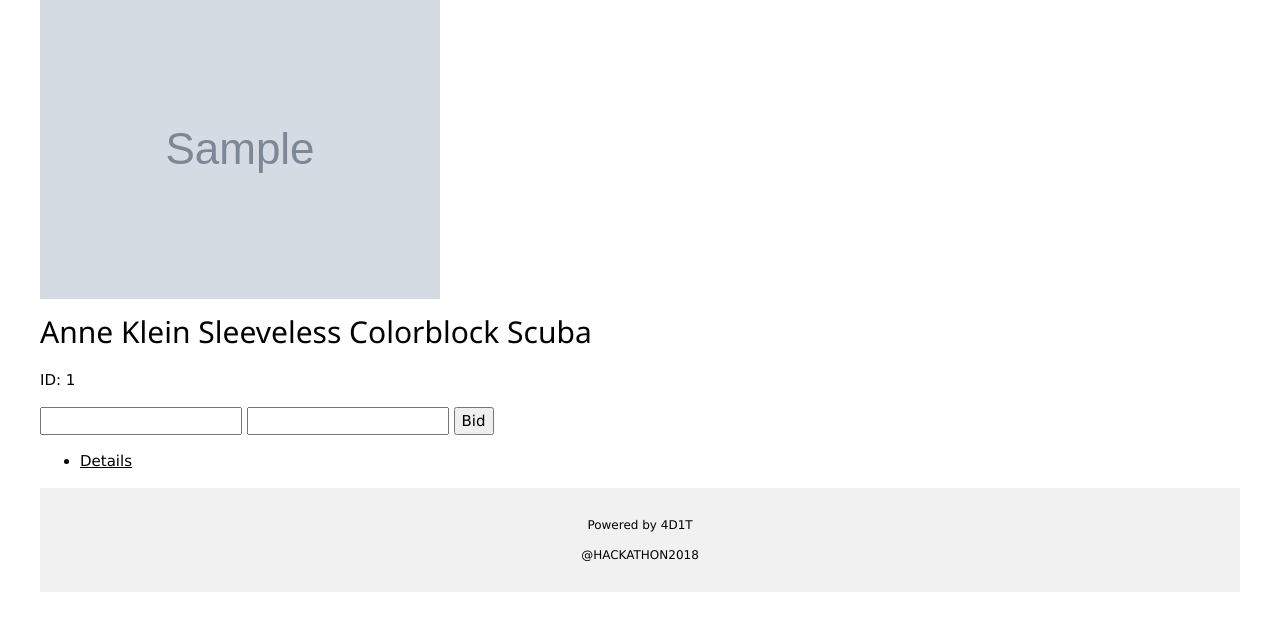
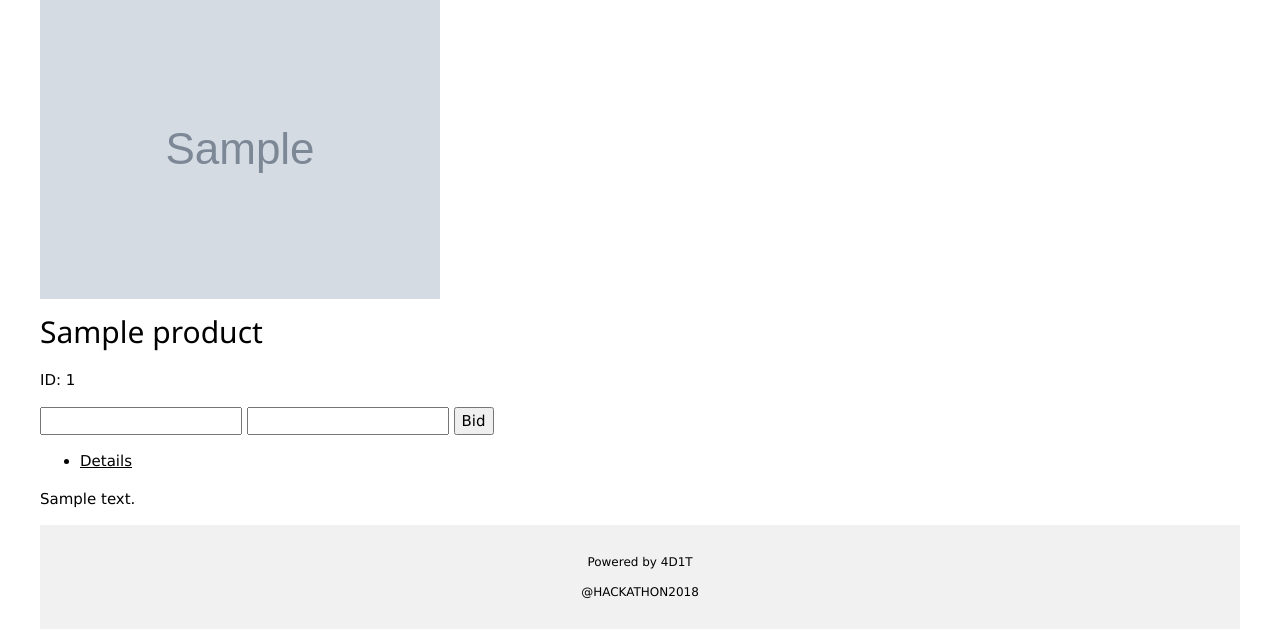
Before and after one commit to valcioiudragos/eBid, a Symfony app: template templates/product/product.html.twig in a window 1280 px wide. Shown: the part 161-800 px from the top of the page. Run offline with Twig, Linux system fonts and the light colour scheme; the template is opened without the code that fills it: most values are stand-ins (such as "Sample title", 1, 10 or a date in 2020); grey boxes marked "Sample" are stand-in pictures; some libraries are stand-ins or nearby versions.

Commit message:
new update2

```diff
--- a/templates/product/product.html.twig
+++ b/templates/product/product.html.twig
@@ -5,19 +5,17 @@
     <section>
         <div class="container">
             <div class="row">
-                 <div class="col-sm-9 padding-right">
-                    <div class="product-details"><!--product-details-->
+                <div class="col-sm-9 padding-right">
+                    <div class="product-details">
                         <div class="col-sm-5">
                             <div class="view-product">
-                                <img src="{{ product.img }}" alt="" />
+                                <img src="{{ product.img }}" alt=""/>
                             </div>
-
-
                         </div>
                         <div class="col-sm-7">
-                            <div class="product-information"><!--/product-information-->
+                            <div class="product-information">
 
-                                <h2>Anne Klein Sleeveless Colorblock Scuba</h2>
+                                <h2>{{ product.title }}</h2>
                                 <p>ID: {{ product.id }}</p>
 
                                 <span>
@@ -32,15 +30,17 @@
                         </div>
                     </div>
 
-                    <div class="category-tab shop-details-tab"><!--category-tab-->
+                    <div class="category-tab shop-details-tab">
                         <div class="col-sm-12">
                             <ul class="nav nav-tabs">
                                 <li><a href="#details" data-toggle="tab">Details</a></li>
                             </ul>
                         </div>
                         <div class="tab-content">
-
+                            <p>{{ product.description }}</p>
                         </div>
+                    </div>
+                </div>
             </div>
         </div>
     </section>
```
